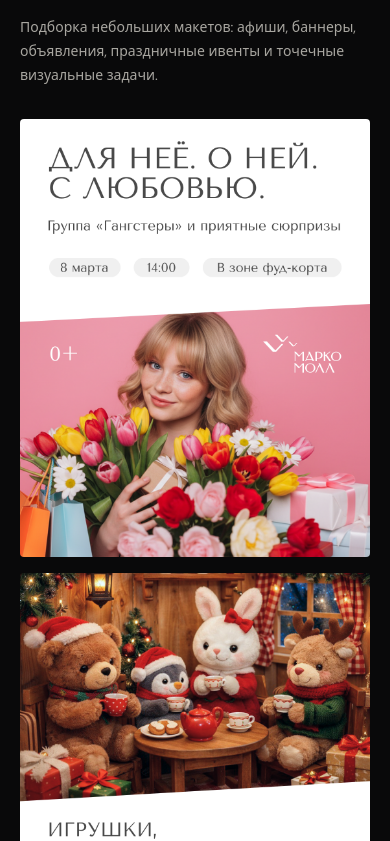
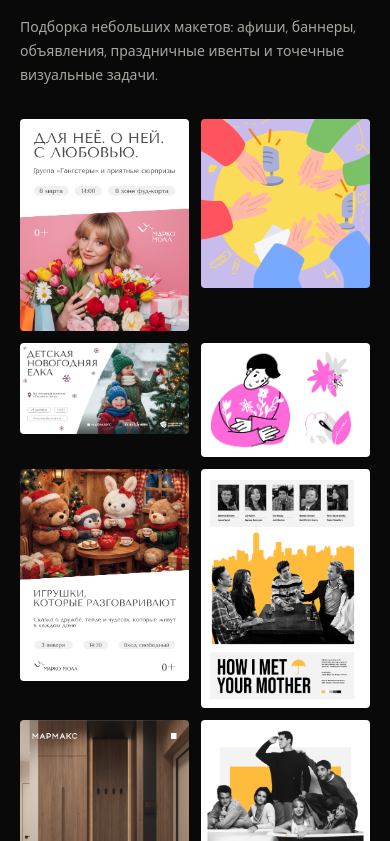
Before and after one commit to yellzhen/kalinina-design, a React (Vite) app: page / in a window 390 px wide. Shown: the part 4503-5344 px from the top of the page. Built offline with nearby package versions, Linux system fonts and the light colour scheme.

Commit message:
Improve responsive minor works layout

```diff
--- a/src/components/Footer.jsx
+++ b/src/components/Footer.jsx
@@ -9,9 +9,6 @@ export default function Footer() {
         <p className="text-sm text-cream-muted">
           © {year} {profile.name} Калинина · {profile.role}
         </p>
-        <p className="text-xs text-cream-muted/70">
-          {profile.location}
-        </p>
       </div>
     </footer>
   );
--- a/src/components/Presentation.jsx
+++ b/src/components/Presentation.jsx
@@ -1,8 +1,6 @@
 import { motion } from "framer-motion";
 import ScrollReveal from "./ScrollReveal";
 import { minorWorks } from "../data/projects";
-
-const COLUMN_COUNT = 4;
 
 function MinorWorkImage({ work, index }) {
   return (
@@ -23,10 +21,6 @@ function MinorWorkImage({ work, index }) {
 }
 
 export default function Presentation() {
-  const columns = Array.from({ length: COLUMN_COUNT }, (_, columnIndex) =>
-    minorWorks.filter((_, index) => index % COLUMN_COUNT === columnIndex),
-  );
-
   return (
     <section
       id="presentation"
@@ -47,16 +41,16 @@ export default function Presentation() {
           </div>
         </ScrollReveal>
 
-        <div className="grid grid-cols-1 items-start gap-4 sm:grid-cols-2 sm:gap-5 lg:grid-cols-4">
-          {columns.map((column, columnIndex) => (
-            <div key={columnIndex} className="flex flex-col gap-4 sm:gap-5">
-              {column.map((work, index) => (
-                <MinorWorkImage
-                  key={work.id}
-                  work={work}
-                  index={index * COLUMN_COUNT + columnIndex}
-                />
-              ))}
+        <div className="grid grid-cols-2 items-start gap-3 sm:gap-5 lg:hidden">
+          {minorWorks.map((work, index) => (
+            <MinorWorkImage key={work.id} work={work} index={index} />
+          ))}
+        </div>
+
+        <div className="hidden gap-5 lg:block lg:columns-4">
+          {minorWorks.map((work, index) => (
+            <div key={work.id} className="mb-5 inline-block w-full break-inside-avoid">
+              <MinorWorkImage work={work} index={index} />
             </div>
           ))}
         </div>
```
